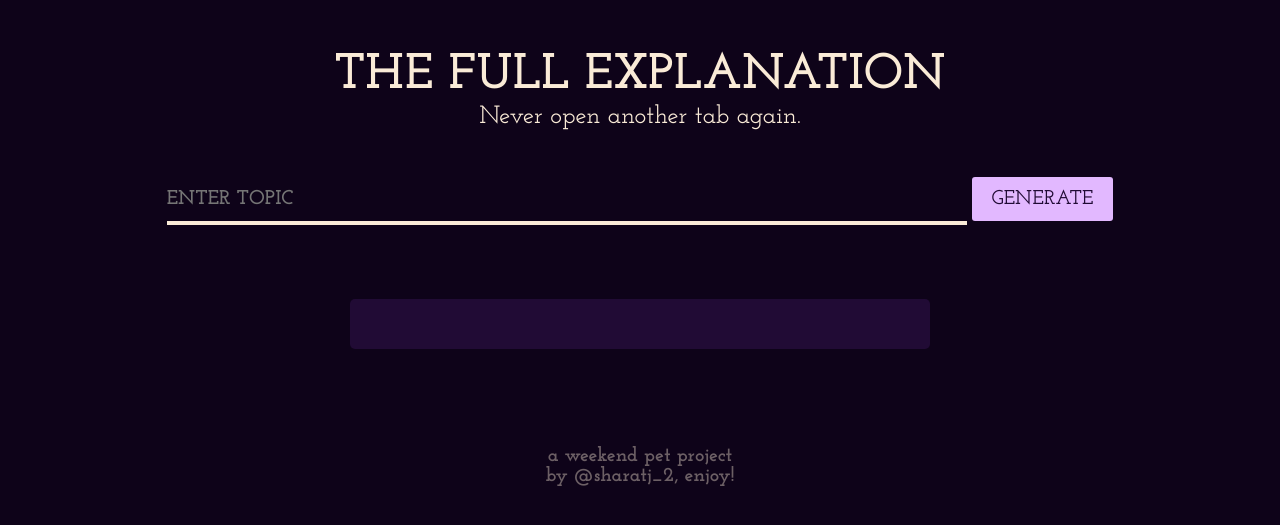
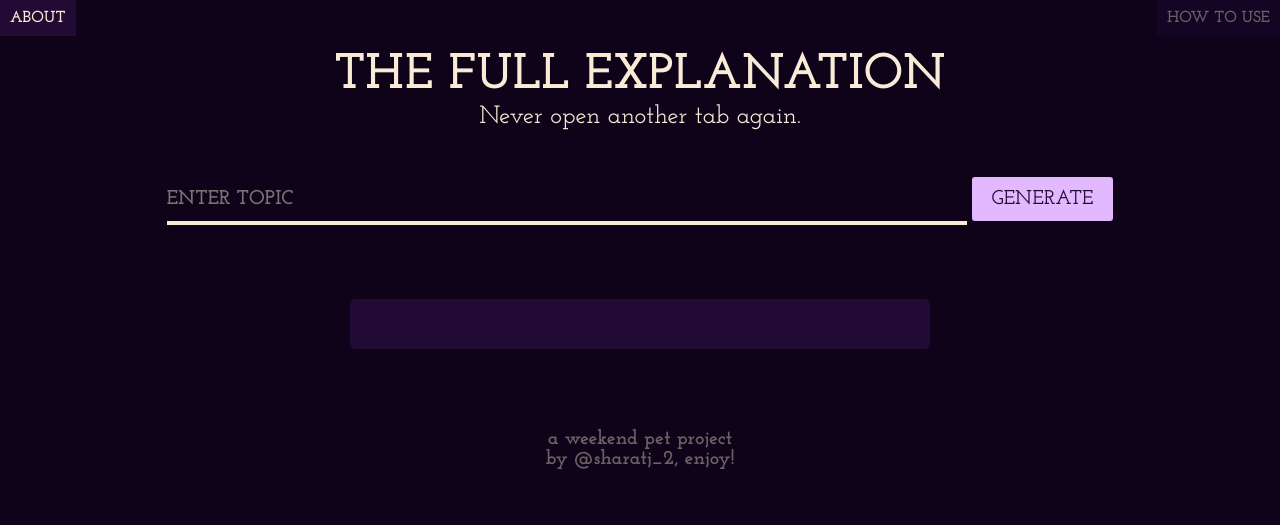
Before and after one commit to Sharatjacob2/personal_wiki, a Flask app: page / in a window 1280 px wide. Shown: the top 525 px of the page. Run offline with Flask 3, Linux system fonts and the light colour scheme.

Commit message:
added ABOUT and HELP boxes, started implementing variable colors in the css file

```diff
--- a/context_explainer.py
+++ b/context_explainer.py
@@ -46,6 +46,7 @@ def explainer(topic):
 def tagger(explanation):
   print("tagger working")
   system_message = '''You identify ALL the TECHNICAL/MATHEMATICAL/SCIENTIFIC terms in a paragraph.
+  You are allowed to list NAMES in the paragraph.
   You print ONLY the TEN most technical terms in a numerical list.
   The following are instructions to follow.
   Print the terms EXACTLY as referred to in the paragraph.
--- a/static/scripts.js
+++ b/static/scripts.js
@@ -83,3 +83,23 @@ function newTag(button) {
         });
 
 }
+
+document.getElementById('about').addEventListener('click', function() {
+    document.getElementById("aboutbox").classList.remove("hidden");
+    document.getElementById("main_content").classList.add("blur_effect");
+});
+
+document.getElementById('close_about').addEventListener('click', function() {
+    document.getElementById("aboutbox").classList.add("hidden");
+    document.getElementById("main_content").classList.remove("blur_effect");
+});
+
+document.getElementById('help').addEventListener('click', function() {
+    document.getElementById("helpbox").classList.remove("hidden");
+    document.getElementById("main_content").classList.add("blur_effect");
+});
+
+document.getElementById('close_help').addEventListener('click', function() {
+    document.getElementById("helpbox").classList.add("hidden");
+    document.getElementById("main_content").classList.remove("blur_effect");
+});
--- a/static/styles.css
+++ b/static/styles.css
@@ -1,9 +1,17 @@
 body {
     font-family: Josefin Slab;
     text-align: center;
-    color: #faebd7;
+    color: var(--white);
     margin-top: 50px;
-    background-color: rgb(14, 3, 25);
+    background-color: #0e0319;
+    overflow: visible;
+}
+
+:root{
+    --darkpink: #0e0319;
+    --lightpink: #e2b8ff;
+    --white: #faebd7;
+    --explanation_bg_color: #210b35;
 }
 
 .explained {
@@ -182,10 +151,122 @@ input[type=text] {
     margin-bottom: 10px;
 }
 
-.context_title_line{
+.context_title_line {
     width: 100%;
     height: 1px;
     background-color: antiquewhite;
     margin-bottom: 15px;
     opacity: 0.5;
 }
+
+.topbox {
+    background-color: rgb(33, 11, 53);
+    color: antiquewhite;
+    height: fit-content;
+    width: fit-content;
+    position: fixed;
+    top: 0px;
+    text-align: center;
+    cursor: pointer;
+    opacity: 0.4;
+}
+
+#help {
+    right: 0px;
+}
+
+#help:hover {
+    opacity: 1;
+}
+
+#about {
+    left: 0px;
+}
+
+#about:hover {
+    opacity: 1;
+}
+
+
+h4 {
+    padding: 10px;
+    margin: 0px;
+}
+
+.topboxfull {
+    color: antiquewhite;
+    background-color: #210b35;
+    width: 70vw;
+    border-radius: 5px;
+    position: fixed;
+    z-index: 10;
+    text-align: left;
+    top: 50%;
+    left: 50%;
+    transform: translate(-50%, -50%);
+    font-size: 25px;
+    padding: 15px 30px 10px;
+}
+
+.blur_effect {
+    filter: blur(15px);
+    transition: filter 0.5s ease;
+    opacity: 0.4;
+}
+
+.close {
+    position: absolute;
+    top: 0.1vw;
+    right: 2vw;
+    font-size: 50px;
+    font-weight: 500;
+    cursor: pointer;
+}
+
+@media only screen and (max-width: 800px) {
+    .tag:hover {
+        background-color: inherit;
+        color: rgb(226, 184, 255);
+    }
+
+    .tag:active {
+        color: #210b35;
+        background-color: rgb(226, 184, 255);
+    }
+
+    .mainTitle {
+        font-size: 30px;
+    }
+
+    .subTitle {
+        font-size: 15px;
+    }
+
+    input[type=text] {
+        width: 80vw;
+        margin-right: 10px;
+    }
+
+    .footer {
+        margin-bottom: 5px;
+        bottom: 5px;
+    }
+
+    .explained {
+        width: max-content;
+    }
+
+    .context_para,
+    .main_context_para {
+        margin: 5px 10px;
+        width: 70vw;
+        align-self: center;
+    }
+
+    .topboxfull {
+        font-size: 15px;
+    }
+    .context_title{
+        font-size: 20px;
+    }
+}
--- a/templates/index.html
+++ b/templates/index.html
@@ -17,17 +17,61 @@
 </head>
 
 <body>
+    <div id="aboutbox" class="topboxfull hidden">
+        <h2 class="context_title">ABOUT</h2><div class = "context_title_line"></div>
+        <span id="close_about" class="close">&times;</span>
+        <p>Welcome to <b>The Full Explanation!</b> <br><br>
+            This website was designed to fix the problem of when you wish to understand a complicated
+            term X, but the explanation itself has complicated terms A, B, C, D, E, F and
+            so on. <br><br>Here, as you will notice, certain topics are highlighted in the generated explanation.
+            Clicking those topics will generate an explanation of those topics (AB,C...) in the context of topic X.
+            <br><br>
+            What if the explanations of A,B,C have the same problem?<br>
+            No worries, the same features still apply!<br>
+        </p>
+    </div>
+    <div id="helpbox" class="topboxfull hidden">
+        <h2 class="context_title">HOW TO USE</h2><div class = "context_title_line"></div>
+        <span id="close_help" class="close">&times;</span>
+        <p> 1. Enter a topic from any domain, preferably mathematical / scientific / historic.
+            If you sense your topic may have more than one meaning, add additional keywords to ensure
+            you get the explanation you desire. Once you have clicked, give it ~10 seconds to generate.
+            <br><br>
+            2. Once your explanation is generated, you will observe that certain words are highlighted.
+            If one of those words are a term you don't understand, you can click it to generate an
+            explanation of that word in the context of the topic you seek to understand.
+            <br><br>
+            3. If that explanation has been generated, you are good to go!<br>
+            If you don't understand certain highlighted words in the new explanation, everything from
+            step 2 still applies.
+            <br><br>
+            Additional Note: All new explanations of highlighted terms appear above the paragraph they
+            were clicked from.
+        </p>
+    </div>
+
+    <div id="main_content">
         <div class="titles">
             <h1 class="mainTitle">THE FULL EXPLANATION</h1>
             <h2 class="subTitle">Never open another tab again.</h2>
         </div>
         <input type="text" id="user-input" style="height: 44px;" placeholder="ENTER TOPIC">
         <button id="run-btn" class="run-button">GENERATE</button>
-    <div id="explanation" class="explained"><p class="context_para hidden"></p>
+        <div id="explanation" class="explained">
+            <p class="context_para hidden"></p>
             <p id="main_explanation" class="main_context_para"></p>
         </div>
-    <div class="footer"><h4>a weekend pet project <br> by @sharatj_2, enjoy!</h4></div>
+        <div class="footer">
+            <h4>a weekend pet project <br> by @sharatj_2, enjoy!</h4>
+        </div>
+        <div class="topbox" id="help">
+            <h4>HOW TO USE</h4>
+        </div>
+        <div class="topbox" id="about">
+            <h4>ABOUT</h4>
+        </div>
+    </div>
     <script src="/static/scripts.js"></script>
+</body>
 
-</body>
 </html>
```
Also changed, not shown: other parts of static/styles.css (+8 -47 lines). Lines whose indentation alone changed are shown as unchanged.
